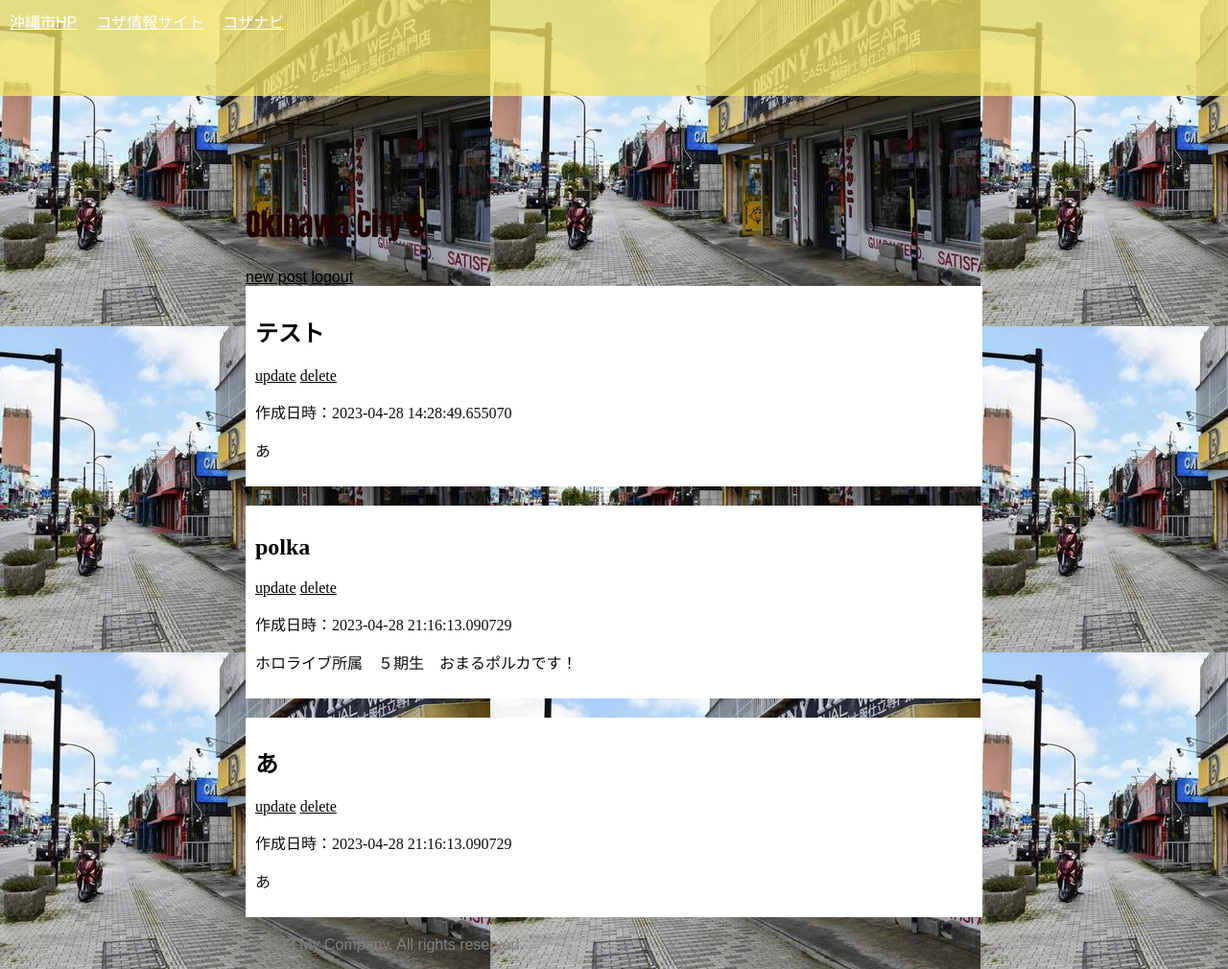
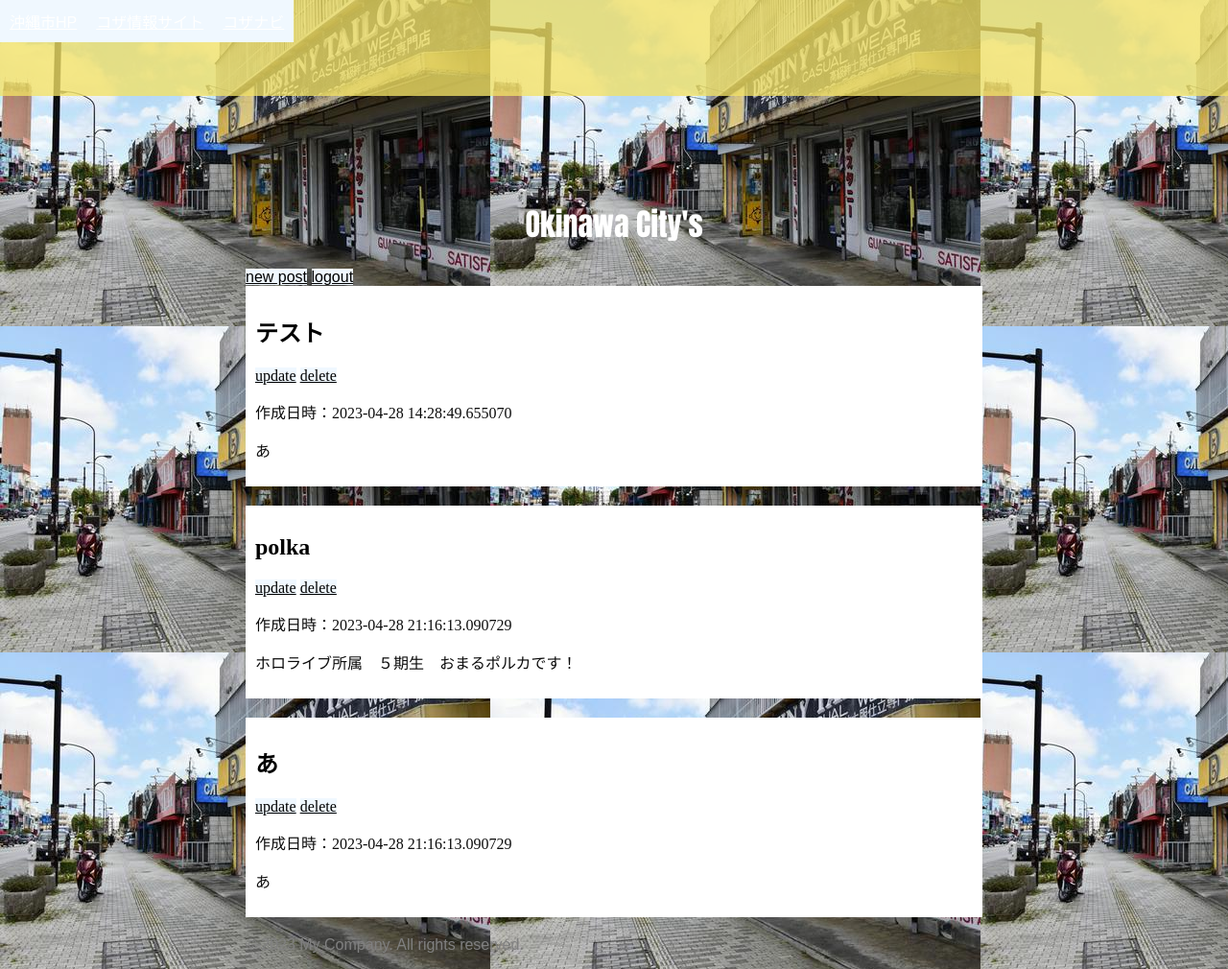
Before and after one commit to zero-penguin/okinawa-citys, a Flask app: page / in a window 1280 px wide. Shown: the whole page at 96% size. Run offline with Flask 3, Linux system fonts and the light colour scheme; a user stored in the database is signed in; data comes from the database, SQL or seed files in the repository.

Commit message:
change title font

```diff
--- a/static/css/index.css
+++ b/static/css/index.css
@@ -1,5 +1,5 @@
 body {
-  background-image: url("/static/img/back.jpeg"); /* 背景色を栗色に設定 */
+  background-image: url("/static/img/back.jpeg");
   font-family: "Yu Gothic UI", sans-serif; /* 和風のフォントを設定 */
   color: #0c0c0c; /* テキストの色を設定 */
   margin-right: 10%;
@@ -11,11 +11,13 @@ body {
 h1 {
   font-size: xx-large;
   font-family: Impact; /* タイトルのフォントをImpactに設定 */
-  color: rgb(35, 2, 2); /* タイトルの色を黒に設定 */
+  color: rgb(255, 255, 255); /* タイトルの色を黒に設定 */
+  text-align: center;
 }
 
 a {
   color: black; /* リンクの色を黒に設定 */
+  background-color: aliceblue;
 }
 
 .another_page{
```
